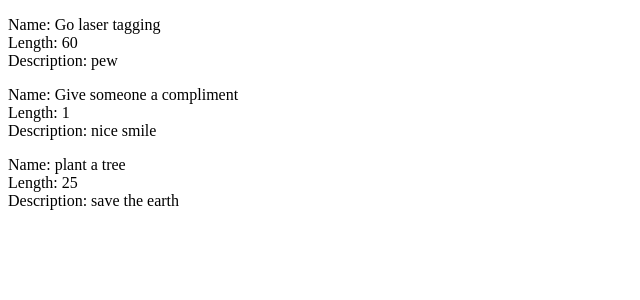
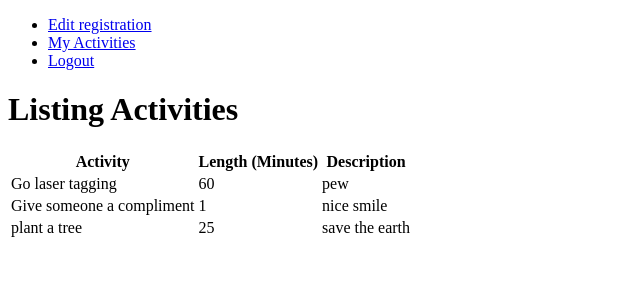
Before and after one commit to jonnytiscareno/BoredomManager, a Rails app: page /activities/1 in a window 1280 px wide. Shown: the top 300 px of the page, without its empty margins (0-640 px from the left). Run offline with Rails 7, Linux system fonts and the light colour scheme; the visitor is signed in with stand-in values (Sample User, id 1); data comes from the database, SQL or seed files in the repository; style sheets or scripts are compiled from the project's sources; some libraries are stand-ins or nearby versions.

Commit message:
fix views to be conditional based on user logged in

```diff
--- a/boredom_manager/app/views/activities/show.html.erb
+++ b/boredom_manager/app/views/activities/show.html.erb
@@ -1,18 +1,22 @@
 
-<% @all_activities.each do |t| %>
+<h1> Listing Activities </h1>
 
- <p> </p>
-  Name: <%= t.name %><br>
+<table>
 
-  Length: <%= t.length %><br>
+<tr>
+	<th> Activity </th>
+	<th> Length (Minutes) </th>
+	<th> Description </th>
 
-  <% if t.description!= "" %>
-    Description: <%= t.description %><br>
-  <%else%>
-    Notes: NONE<br>
+</tr>
 
-  <p> </p>
 
-  <% end %>
-
-<% end %>
+<tbody>
+	<% @all_activities.each do |t| %>
+		<tr>
+			<td> <%= t.name %> </td>
+			<td> <%= t.length %> </td>
+			<td> <%= t.description %> </td>
+		</tr>
+	  <% end %>
+</tbody>
--- /dev/null
+++ b/boredom_manager/app/views/devise/menu/_login_items.html.erb
@@ -0,0 +1,9 @@
+<% if user_signed_in? %>
+  <li>
+  <%= link_to('Logout', destroy_user_session_path, method: :delete) %>
+  </li>
+<% else %>
+  <li>
+  <%= link_to('Login', new_user_session_path)  %>
+  </li>
+<% end %>
--- /dev/null
+++ b/boredom_manager/app/views/devise/menu/_registration_items.html.erb
@@ -0,0 +1,15 @@
+<% if user_signed_in? %>
+  <li>
+  <%= link_to('Edit registration', edit_user_registration_path) %>
+  </li>
+
+  <li>
+  <%= link_to('My Activities', activities_show_path) %>
+  </li>
+
+
+<% else %>
+  <li>
+  <%= link_to('Register', new_user_registration_path)  %>
+  </li>
+<% end %>
--- a/boredom_manager/app/views/layouts/application.html.erb
+++ b/boredom_manager/app/views/layouts/application.html.erb
@@ -1,5 +1,11 @@
 <!DOCTYPE html>
 <html>
+
+  <ul class="hmenu">
+  <%= render 'devise/menu/registration_items' %>
+  <%= render 'devise/menu/login_items' %>
+  </ul>
+
   <head>
     <title>BoredomManager</title>
     <%= csrf_meta_tags %>
@@ -8,8 +14,6 @@
     <%= javascript_include_tag 'application', 'data-turbolinks-track': 'reload' %>
   </head>
 
-
-
   <p class="notice"><%= notice %></p>
   <p class="alert"><%= alert %></p>
 
```
Also changed, not shown: boredom_manager/app/views/home/index.html.erb (+3 -8 lines), boredom_manager/README.md, boredom_manager/app/models/activity.rb (line endings or trailing spaces).
